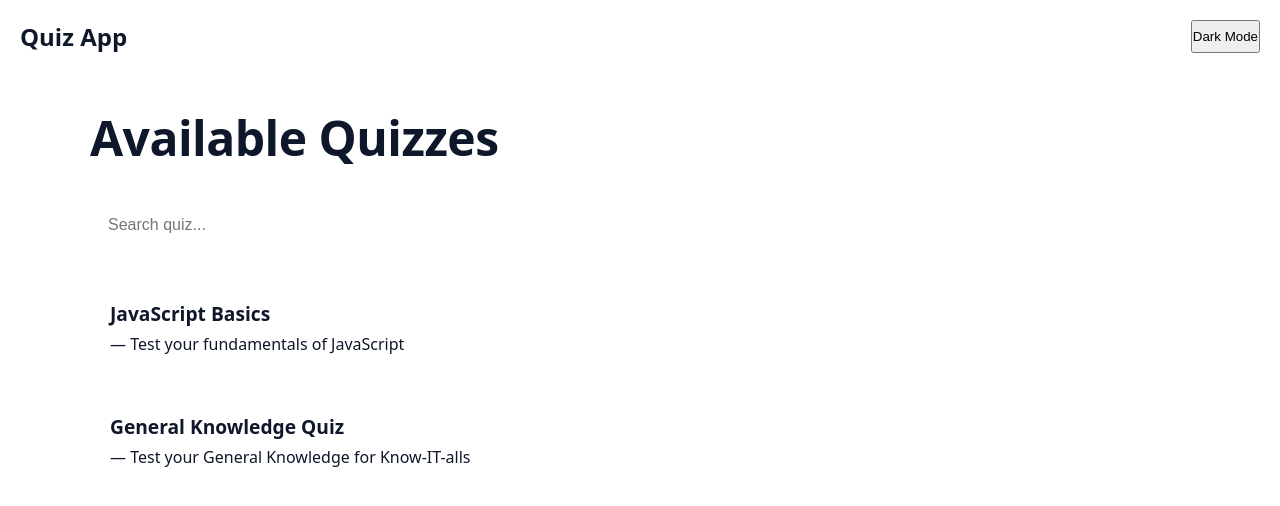
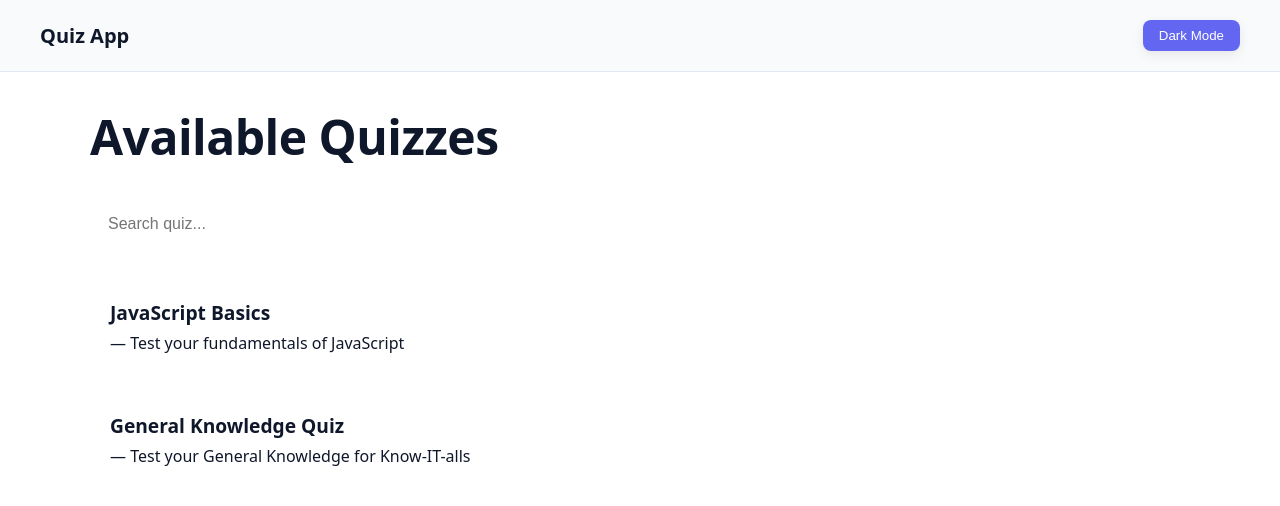
Before and after one commit to jayantkhurana2020/quiz-app, a React (Vite) app: page / in a window 1280 px wide. Shown: the top 506 px of the page. Built offline with nearby package versions, Linux system fonts and the light colour scheme.

Commit message:
layout css added

```diff
--- a/src/components/layout/Layout.jsx
+++ b/src/components/layout/Layout.jsx
@@ -1,20 +1,15 @@
 import { Outlet } from "react-router-dom";
 import { useTheme } from "../../context/ThemeContext";
+import "./layout.scss";
 
 export default function Layout() {
   const { theme, toggleTheme } = useTheme();
 
   return (
-    <div>
-      <header
-        style={{
-          padding: "20px",
-          display: "flex",
-          justifyContent: "space-between",
-        }}
-      >
-        <h2>Quiz App</h2>
-        <button onClick={toggleTheme}>
+    <div className="app-layout">
+      <header className="app-header">
+        <h2 className="app-title">Quiz App</h2>
+        <button className="theme-toggle" onClick={toggleTheme}>
           {theme === "light" ? "Dark Mode" : "Light Mode"}
         </button>
       </header>
--- /dev/null
+++ b/src/components/layout/layout.scss
@@ -0,0 +1,40 @@
+@use "../../styles/variables" as *;
+
+.app-layout {
+  min-height: 100vh;
+  background: var(--bg);
+  color: var(--text-primary);
+  transition: $transition-normal;
+}
+
+.app-header {
+  padding: 20px 40px;
+  display: flex;
+  justify-content: space-between;
+  align-items: center;
+  background: var(--surface);
+  border-bottom: 1px solid var(--border);
+}
+
+.app-title {
+  font-size: 20px;
+  font-weight: 600;
+  color: var(--text-primary);
+}
+
+.theme-toggle {
+  padding: 8px 16px;
+  border-radius: $radius-sm;
+  border: none;
+  cursor: pointer;
+  background: var(--primary);
+  color: white;
+  font-weight: 500;
+  transition: $transition-fast;
+  box-shadow: $shadow-sm;
+
+  &:hover {
+    background: var(--primary-hover);
+    transform: translateY(-2px);
+  }
+}
```
